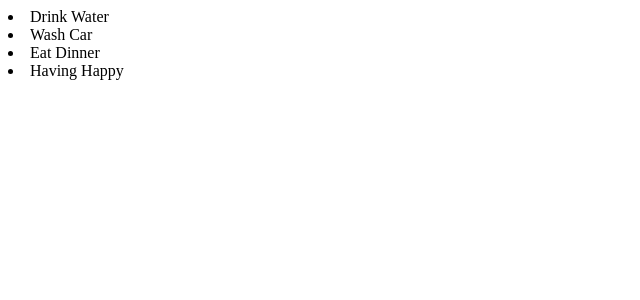
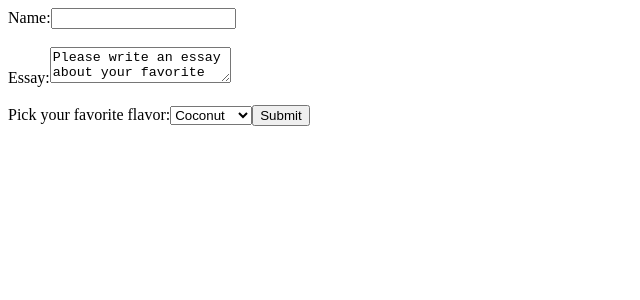
Before and after one commit to nickkies/react-rebase, a React (Create React App) app in the folder doc-practice/: page / in a window 1280 px wide. Shown: the top 300 px of the page, without its empty margins (0-640 px from the left). Built offline with nearby package versions, Linux system fonts and the light colour scheme.

Commit message:
ControlledComponent

```diff
--- a/doc-practice/src/App.js
+++ b/doc-practice/src/App.js
@@ -1,4 +1,5 @@
-import List from './components/6-List/List';
+import ControlledComponent from './components/7-Form/ControlledComponent';
+// import List from './components/6-List/List';
 // import Condition from './components/5-ConditionalRendering/Condition';
 // import Event from './components/4-Event/Event';
 // import ClassComponent from './components/2-State/ClassComponent';
@@ -10,7 +11,8 @@
 function App() {
   return (
     <>
-      <List />
+      <ControlledComponent />
+      {/* <List /> */}
       {/* <Condition /> */}
       {/* <Event /> */}
       {/* <ClassComponent2 />/ */}
--- /dev/null
+++ b/doc-practice/src/components/7-Form/ControlledComponent.jsx
@@ -0,0 +1,57 @@
+import React, { useState } from 'react';
+
+export default function ControlledComponent() {
+  const [name, setName] = useState('');
+  const [flavor, setFlavor] = useState('coconut');
+  const [essay, setEssay] = useState(
+    'Please write an essay about your favorite DOM element.'
+  );
+
+  const handleChange = (event) => {
+    setName(event.target.value);
+  };
+
+  const handleSubmit = (event) => {
+    alert(`name: ${name}\nessay: ${essay}\nflavor: ${flavor}`);
+    event.preventDefault();
+  };
+
+  const handleEssayChange = (event) => {
+    setEssay(event.target.value);
+  };
+
+  const handleFlavorChange = (event) => {
+    setFlavor(event.target.value);
+  };
+
+  return (
+    <form onSubmit={handleSubmit}>
+      <label>
+        Name:
+        <input type='text' value={name} onChange={handleChange} />
+      </label>
+
+      <br />
+      <br />
+
+      <label>
+        Essay:
+        <textarea value={essay} onChange={handleEssayChange} />
+      </label>
+
+      <br />
+      <br />
+
+      <label>
+        Pick your favorite flavor:
+        <select value={flavor} onChange={handleFlavorChange}>
+          <option value='grapefruit'>Grapefruit</option>
+          <option value='lime'>Lime</option>
+          <option value='coconut'>Coconut</option>
+          <option value='mango'>Mango</option>
+        </select>
+      </label>
+      <input type='submit' value='Submit' />
+    </form>
+  );
+}
```
